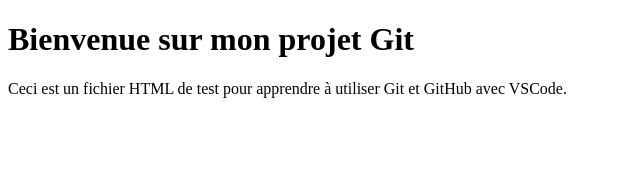
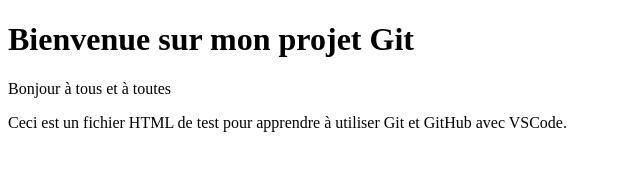
Before and after one commit to Hafidjiou/projetgit, a plain HTML site: page index.html in a window 1280 px wide. Shown: the whole page, without its empty margins (0-640 px from the left). Drawn offline with Linux system fonts and the light colour scheme.

Commit message:
Modification de l'acceuil

```diff
--- a/index.html
+++ b/index.html
@@ -6,6 +6,8 @@
 </head>
 <body>
   <h1>Bienvenue sur mon projet Git</h1>
+
+  <p>Bonjour à tous et à toutes</p>
   <p>Ceci est un fichier HTML de test pour apprendre à utiliser Git et GitHub avec VSCode.</p>
 
 </body>
```
